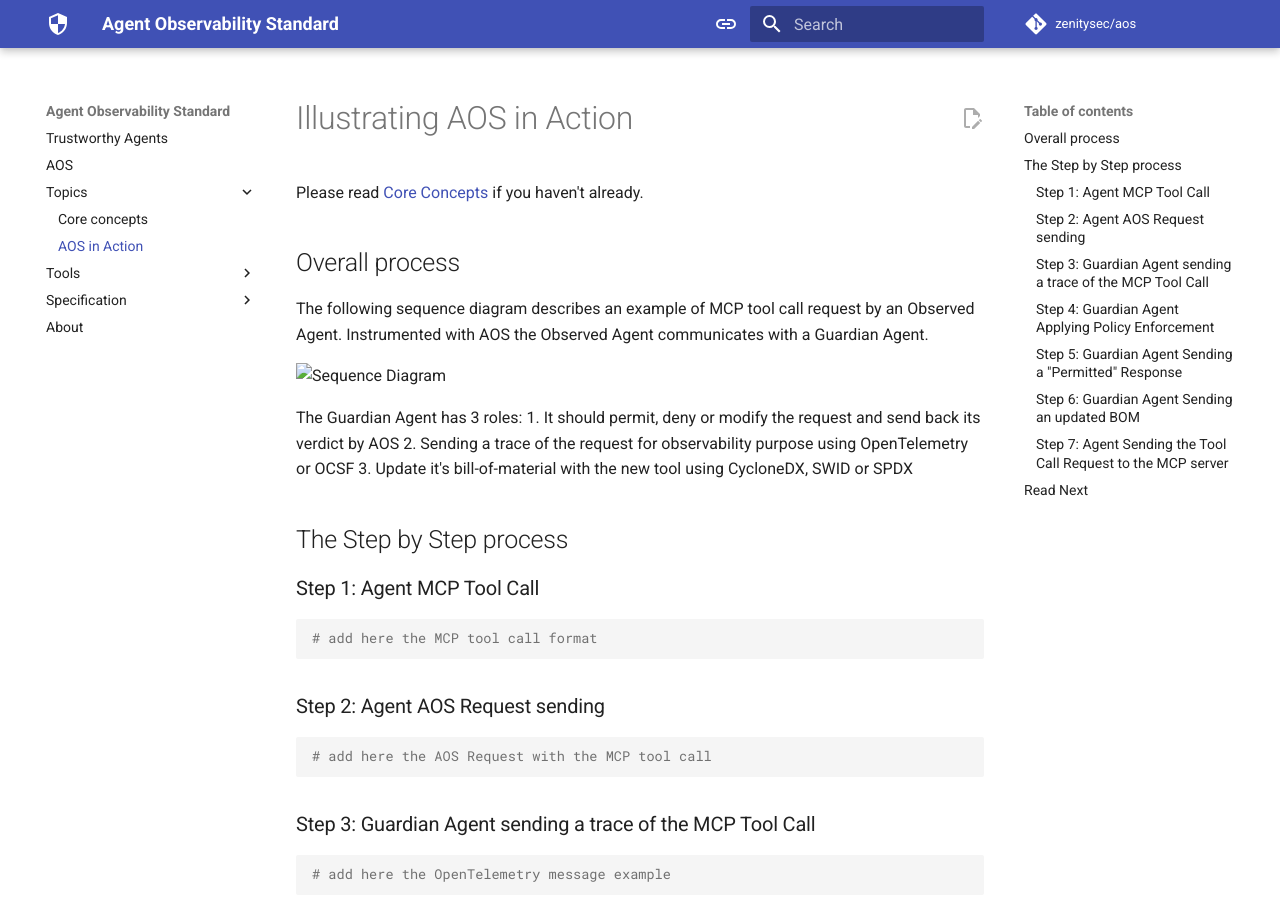
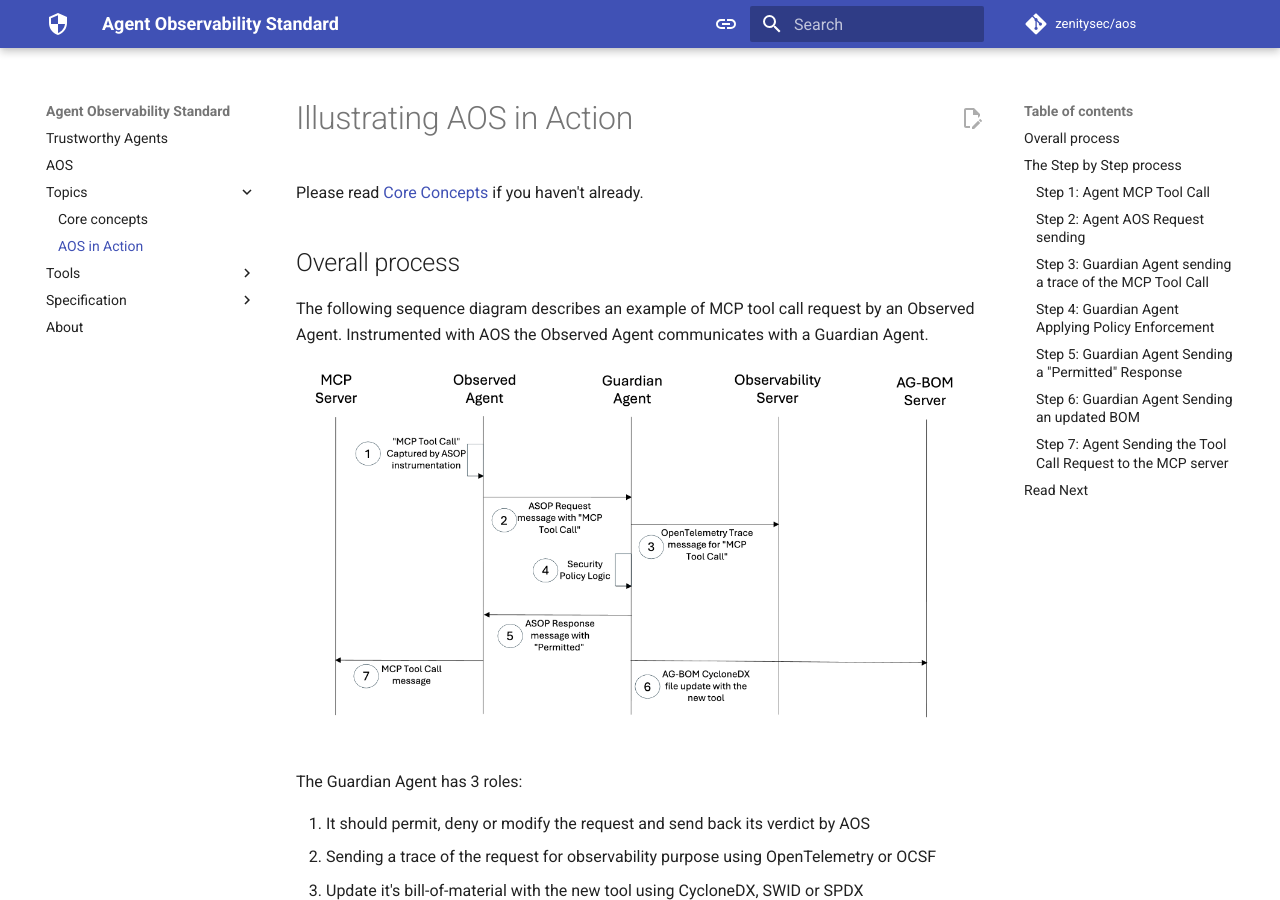
Before and after one commit to zenitysec/AOS, an MkDocs documentation site: the page built from docs/topics/AOS_in_action_example.md, in a window 1280 px wide and 900 px high. Built offline with MkDocs 1.6.1 and Material for MkDocs 9.7.7, drawn with Linux system fonts in a browser that asks for light colours; comment, search, counter and statistics services are not loaded; some of the changed lines change nothing that is shown; some of the changed text lies outside the part shown.

Commit message:
fix diagram and links

```diff
--- a/docs/topics/AOS_in_action_example.md
+++ b/docs/topics/AOS_in_action_example.md
@@ -7,9 +7,10 @@
 The following sequence diagram describes an example of MCP tool call request by an Observed Agent.
 Instrumented with AOS the Observed Agent communicates with a Guardian Agent.
 
-![Sequence Diagram](/docs/assets/sequence_diagram.png "Sequence Diagram")
+![Sequence Diagram](../assets/sequence_diagram.png "Sequence Diagram")
 
 The Guardian Agent has 3 roles:
+
 1. It should permit, deny or modify the request and send back its verdict by AOS
 2. Sending a trace of the request for observability purpose using OpenTelemetry or OCSF
 3. Update it's bill-of-material with the new tool using CycloneDX, SWID or SPDX
@@ -140,6 +141,6 @@
 
 ## Read Next
 
-- [AgBOM](./../topics/AgBOM/README.md)
-- [AOS](./../topics/AOS/README.md)
-- [Observability](./../topics/Observability/README.md)
+- [Instrument](../spec/instrument/README.md)
+- [Trace](../spec/trace/README.md)
+- [Inspect](../spec/inspect/README.md)
```
